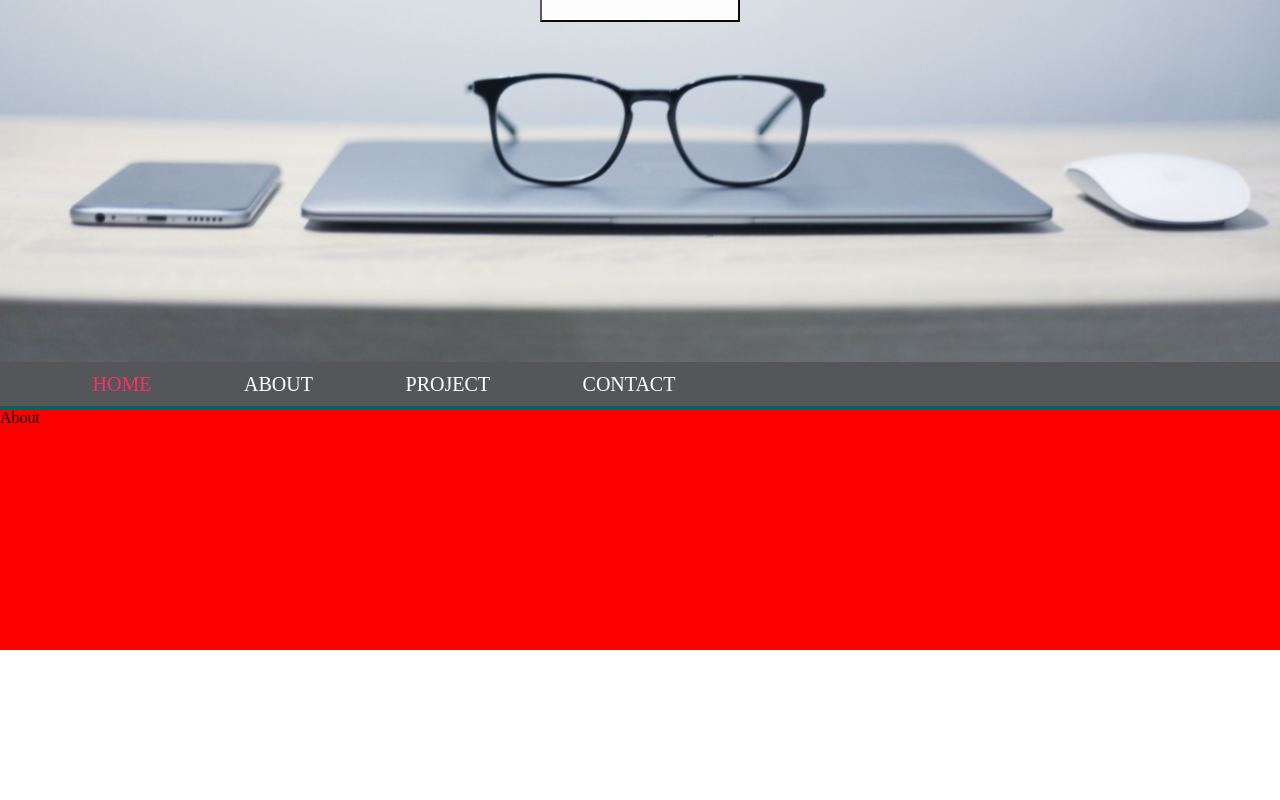
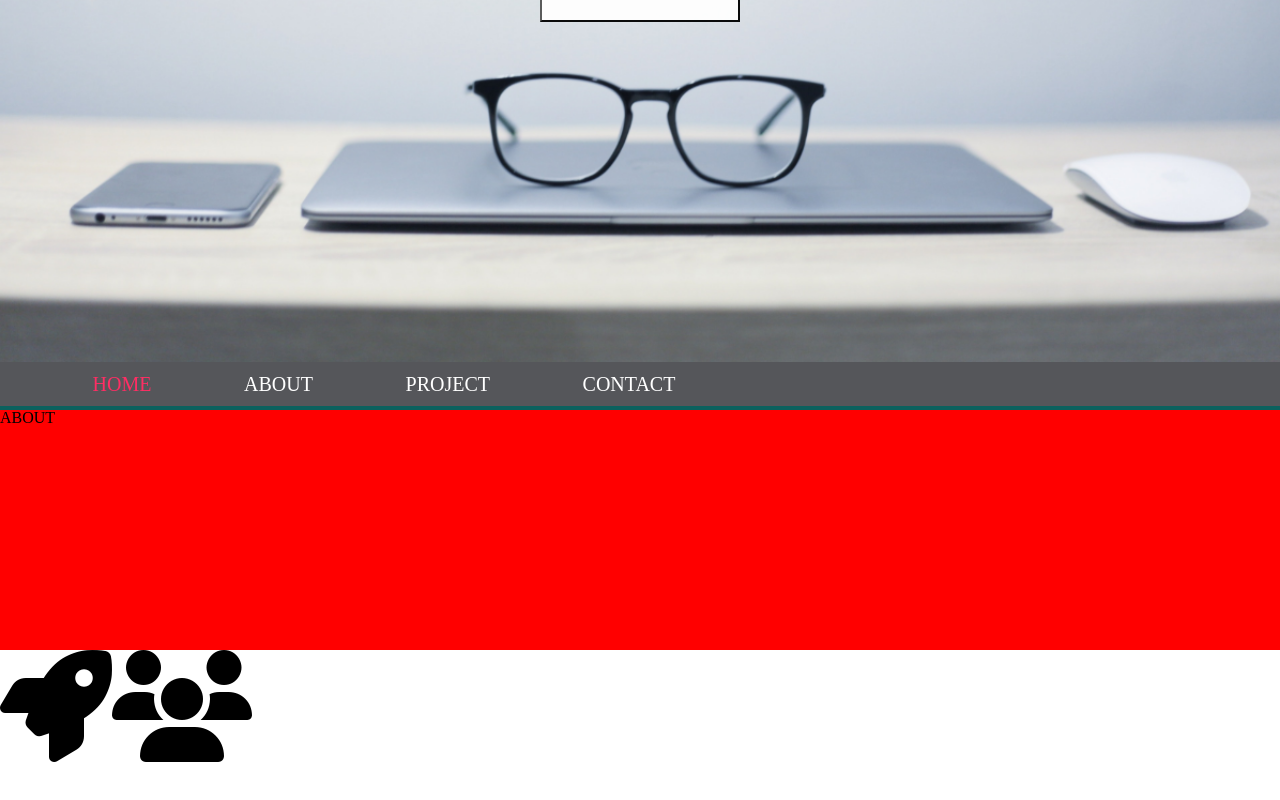
Before and after one commit to hsl0505/hsl0505.github.io, a React app: page / in a window 1280 px wide. Shown: the part 438-1238 px from the top of the page. Built offline with nearby package versions, Linux system fonts and the light colour scheme.

Commit message:
Add about title, underline

```diff
--- a/src/components/About.js
+++ b/src/components/About.js
@@ -1,9 +1,28 @@
 import React, { Fragment } from "react";
 
-export default function About() {
+export default function About(props) {
+  const { aboutTitleText, aboutTitleUnder } = props;
+
   return (
     <Fragment>
-      <div className="About_title">About</div>
+      <div className="About_title">
+        <div
+          className="title_text"
+          style={aboutTitleText ? { display: "block" } : {}}
+        >
+          ABOUT
+        </div>
+        <div
+          className="title_underline"
+          style={aboutTitleUnder ? { display: "block" } : {}}
+        ></div>
+      </div>
+      <div className="About_content">
+        <div className="About_myVision">
+          <i className="fas fa-rocket fa-7x"></i>
+          <i className="fas fa-users fa-7x"></i>
+        </div>
+      </div>
     </Fragment>
   );
 }
```
